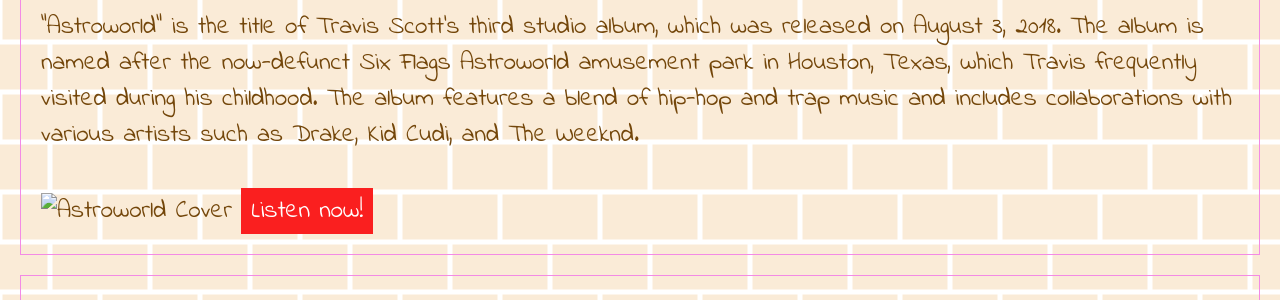
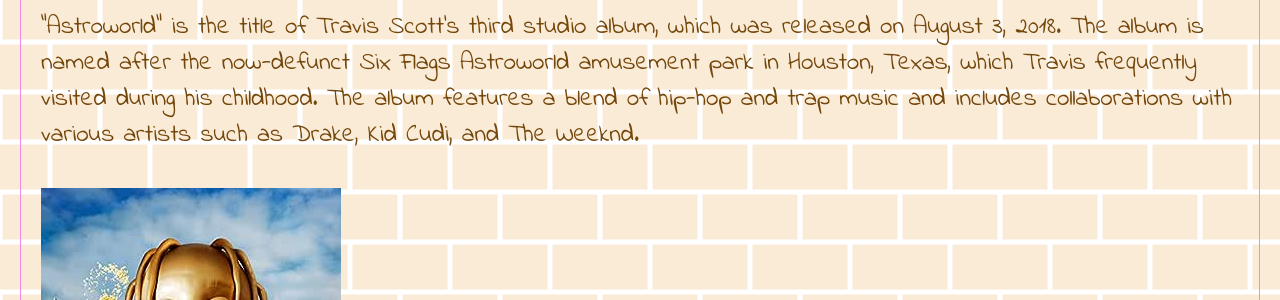
Before and after one commit to staten-island-tech/css-blogpost-project-PamiSamiK, a plain HTML site: page index.html in a window 1280 px wide. Shown: the part 308-608 px from the top of the page. Drawn offline with Linux system fonts and the light colour scheme.

Commit message:
Update index.html

```diff
--- a/index.html
+++ b/index.html
@@ -67,7 +67,7 @@
             The album is named after the now-defunct Six Flags Astroworld amusement park in Houston, Texas, which
              Travis frequently visited during his childhood. The album features a blend of hip-hop and trap music and
              includes collaborations with various artists such as Drake, Kid Cudi, and The Weeknd.</p>
-        <img src="astro.jpg" alt="Astroworld Cover">
+        <img src="a.jpg" alt="Astroworld Cover">
         <a href="Astroworld_by_Travis_Scott.jpg">Listen now!</a>
     </div>
 
```
